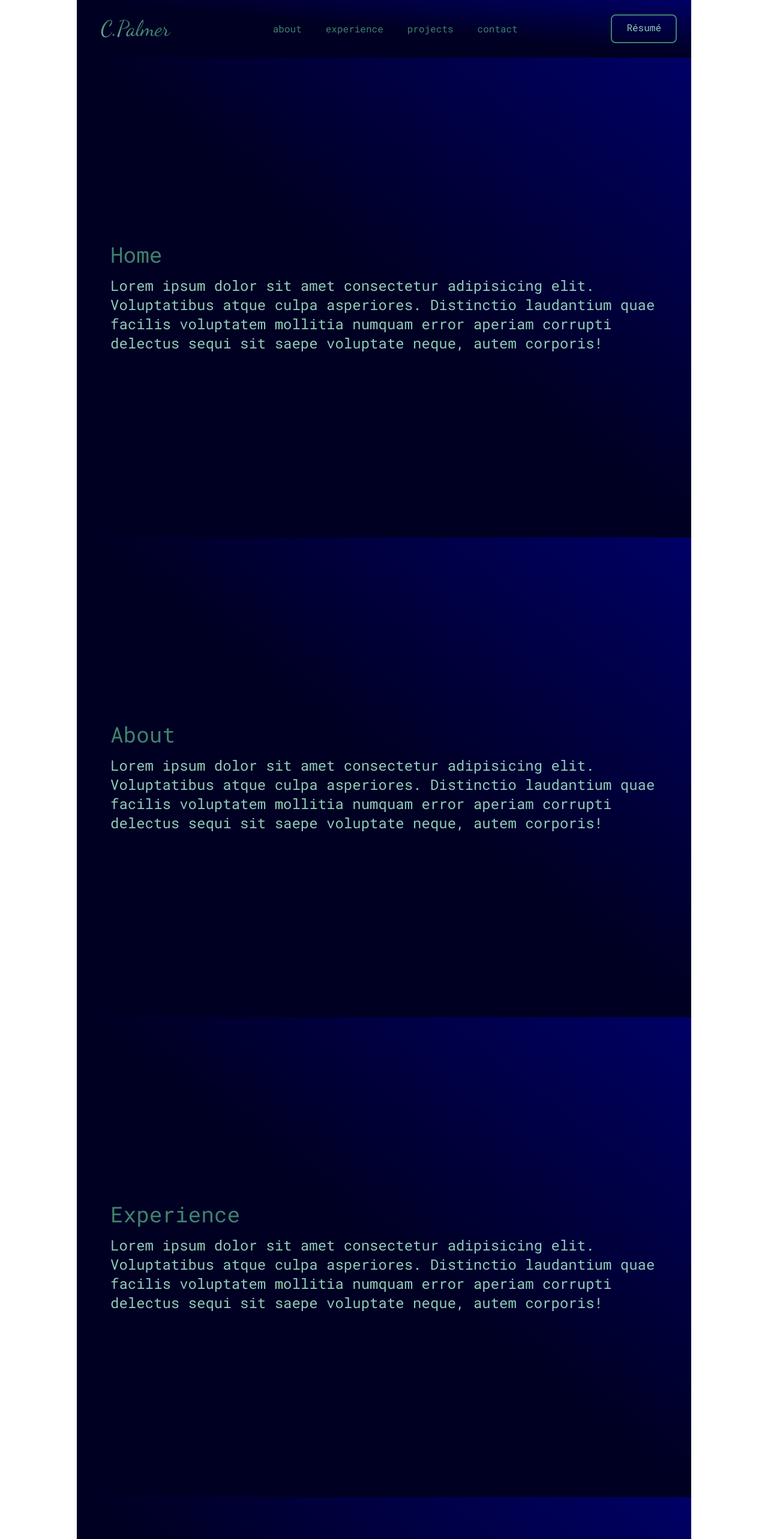
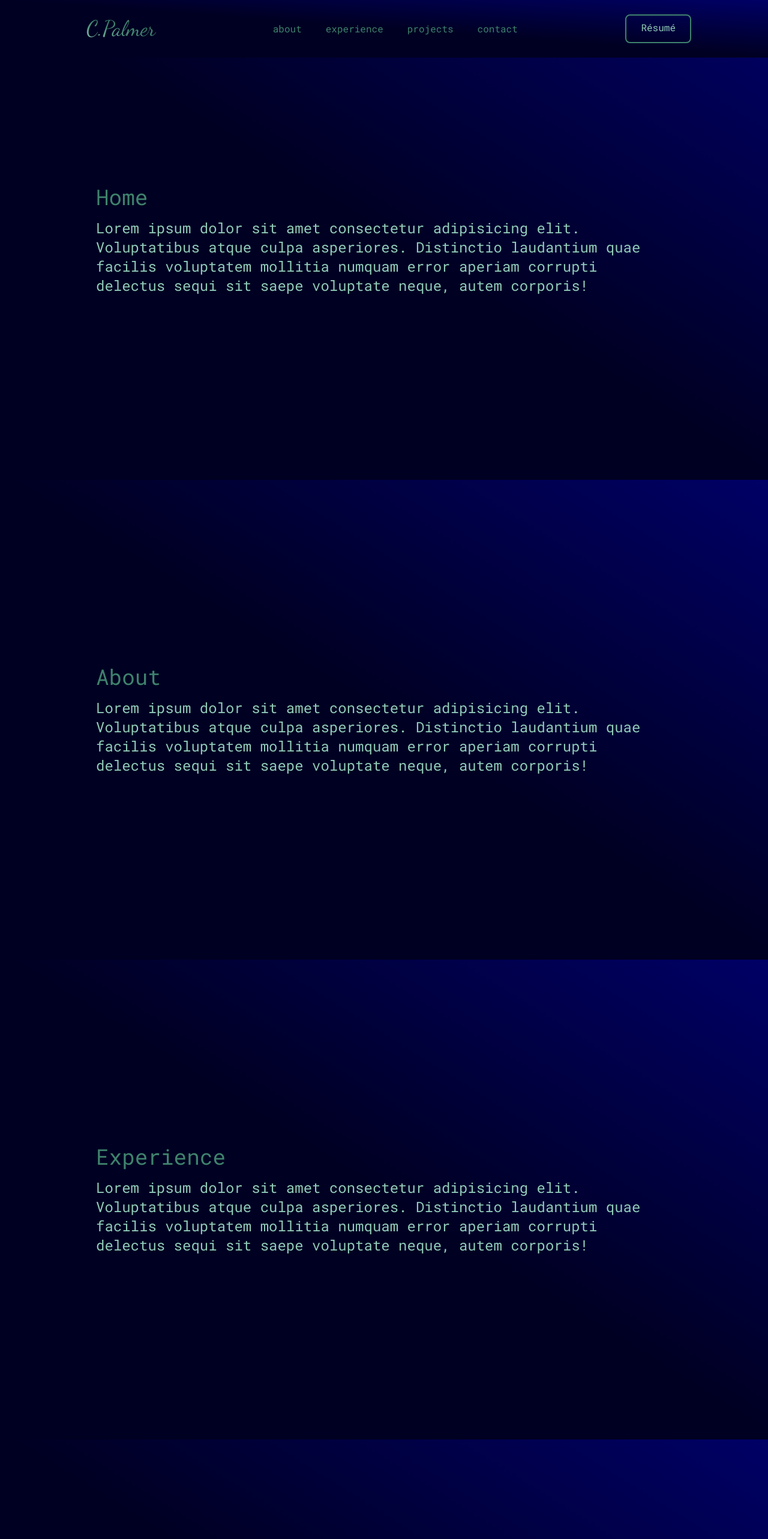
Before and after one commit to cpalmer-atx/react-tailwind-portfolio, a React (Create React App) app: page / in a window 1280 px wide. Shown: the top 2566 px of the page at 60% size. Built offline with nearby package versions, Linux system fonts and the light colour scheme; the HTML template or start-up script is replaced by a standard one.

Commit message:
alignment issues resolved, fully responsive and aligned

```diff
--- a/src/App.jsx
+++ b/src/App.jsx
@@ -8,14 +8,14 @@ import Contact from './components/Contact'
 
 const App = () => {
   return (
-    <>
+    <div className=''>
       <Navbar />
       <Home />
       <About />
       <Experience />
       <Projects />
       <Contact />
-    </>
+    </div>
   )
 }
 
--- a/src/components/About.jsx
+++ b/src/components/About.jsx
@@ -1,7 +1,7 @@
 const About = () => {
   return (
-    <div name='about' className="relative container mx-auto p-6 h-screen w-full max-w-5xl bg-gradient-to-tr from-primary via-primary to-secondary">
-      <div className="flex flex-col p-8 justify-center mx-auto h-full">
+    <div name='about' className="relative container mx-auto p-6 h-screen max-w-full bg-gradient-to-tr from-primary via-primary to-secondary">
+      <div className="flex flex-col p-8 justify-center mx-auto h-full max-w-5xl">
         <h1 className="text-primaryTxt text-4xl">About</h1>
         <p className="text-secondaryTxt text-2xl pt-4">Lorem ipsum dolor sit amet consectetur adipisicing elit. Voluptatibus atque culpa asperiores. Distinctio laudantium quae facilis voluptatem mollitia numquam error aperiam corrupti delectus sequi sit saepe voluptate neque, autem corporis!</p>
       </div>
--- a/src/components/Contact.jsx
+++ b/src/components/Contact.jsx
@@ -1,7 +1,7 @@
 const Contact = () => {
   return (
-    <div name='contact' className="relative container mx-auto p-6 h-screen w-full max-w-5xl bg-gradient-to-tr from-primary via-primary to-secondary">
-      <div className="flex flex-col p-8 justify-center mx-auto h-full">
+    <div name='contact' className="relative container mx-auto p-6 h-screen max-w-full bg-gradient-to-tr from-primary via-primary to-secondary">
+      <div className="flex flex-col p-8 justify-center mx-auto h-full max-w-5xl">
         <h1 className="text-primaryTxt text-4xl">Contact</h1>
         <p className="text-secondaryTxt text-2xl pt-4">Lorem ipsum dolor sit amet consectetur adipisicing elit. Voluptatibus atque culpa asperiores. Distinctio laudantium quae facilis voluptatem mollitia numquam error aperiam corrupti delectus sequi sit saepe voluptate neque, autem corporis!</p>
       </div>
--- a/src/components/Experience.jsx
+++ b/src/components/Experience.jsx
@@ -1,7 +1,7 @@
 const Experience = () => {
   return (
-    <div name='experience' className="relative container mx-auto p-6 h-screen w-full max-w-5xl bg-gradient-to-tr from-primary via-primary to-secondary">
-      <div className="flex flex-col p-8 justify-center mx-auto h-full">
+    <div name='experience' className="relative container mx-auto p-6 h-screen max-w-full bg-gradient-to-tr from-primary via-primary to-secondary">
+      <div className="flex flex-col p-8 justify-center mx-auto h-full max-w-5xl">
         <h1 className="text-primaryTxt text-4xl">Experience</h1>
         <p className="text-secondaryTxt text-2xl pt-4">Lorem ipsum dolor sit amet consectetur adipisicing elit. Voluptatibus atque culpa asperiores. Distinctio laudantium quae facilis voluptatem mollitia numquam error aperiam corrupti delectus sequi sit saepe voluptate neque, autem corporis!</p>
       </div>
--- a/src/components/Home.jsx
+++ b/src/components/Home.jsx
@@ -1,7 +1,7 @@
 const Home = () => {
   return (
-    <div name='home' className="relative container mx-auto p-6 h-screen w-full max-w-5xl bg-gradient-to-tr from-primary via-primary to-secondary">
-      <div className="flex flex-col p-8 justify-center mx-auto h-full">
+    <div name='home' className="relative container mx-auto p-6 h-screen max-w-full bg-gradient-to-tr from-primary via-primary to-secondary">
+      <div className="flex flex-col p-8 justify-center mx-auto h-full max-w-5xl">
         <h1 className="text-primaryTxt text-4xl">Home</h1>
         <p className="text-secondaryTxt text-2xl pt-4">Lorem ipsum dolor sit amet consectetur adipisicing elit. Voluptatibus atque culpa asperiores. Distinctio laudantium quae facilis voluptatem mollitia numquam error aperiam corrupti delectus sequi sit saepe voluptate neque, autem corporis!</p>
       </div>
--- a/src/components/Navbar.jsx
+++ b/src/components/Navbar.jsx
@@ -10,10 +10,13 @@ const Navbar = () => {
   ]
 
   return (
-    <nav className="relative container mx-auto p-6  max-w-5xl bg-gradient-to-tr from-primary via-primary to-secondary">
-      <div className="flex items-center justify-between">
+    // <div className="relative">
+    <nav className="fixed z-20 container mx-auto p-6 max-w-full bg-gradient-to-tr from-primary via-primary to-secondary">
+      <div className="flex items-center mx-auto justify-between max-w-5xl">
         <div>
-          <h1 className="text-4xl px-4 font-logo text-transparent bg-clip-text bg-gradient-to-bl from-primaryTxt via-primaryTxt to-secondaryTxt">C.Palmer</h1>
+          <Link to='home' smooth duration={700}>
+            <h1 className="text-4xl px-4 font-logo cursor-pointer hover:scale-105 duration-300 text-transparent bg-clip-text bg-gradient-to-bl from-primaryTxt via-primaryTxt to-secondaryTxt">C.Palmer</h1>
+          </Link>
         </div>
         <ul className="hidden space-x-6 text-primaryTxt md:flex">
           {links.map( (link) => (
@@ -32,10 +35,12 @@ const Navbar = () => {
         {/* Mobile menu */}
         { nav && (
           <ul className="flex flex-col md:hidden z-10 justify-center items-center absolute top-0 left-0 w-full h-screen bg-gradient-to-tr from-primary via-primary to-secondary text-primaryTxt">
-            <h1 className="text-4xl py-3 my-4 px-10 border-b-2 border-primaryTxt font-logo text-transparent bg-clip-text bg-gradient-to-bl from-primaryTxt via-primaryTxt to-secondaryTxt">C.Palmer</h1>
+            <Link to='home' onClick={() => setNav(!nav)} smooth duration={700}>
+              <h1 className="text-4xl py-3 my-4 px-10 border-b-2 cursor-pointer hover:text-secondaryTxt border-primaryTxt font-logo text-transparent bg-clip-text bg-gradient-to-bl from-primaryTxt via-primaryTxt to-secondaryTxt">C.Palmer</h1>
+            </Link>
             {links.map( (link) => (
-              <li key={link} onClick={() => setNav(!nav)} className="cursor-pointer py-4 text-2xl hover:text-secondaryTxt hover:scale-110">
-                <Link to={link} smooth duration={500}>{link}</Link>
+              <li key={link} className="cursor-pointer py-4 text-2xl hover:text-secondaryTxt hover:scale-110">
+                <Link to={link} onClick={() => setNav(!nav)} smooth duration={700}>{link}</Link>
               </li>
             ))}
             <a href="./" className="p-3 px-16 pt-2 mt-8 text-secondaryTxt border-2 border-primaryTxt hover:scale-105 hover:border-contrast duration-300 rounded-lg">Résumé</a>
@@ -43,6 +48,7 @@ const Navbar = () => {
         )}
       </div>
     </nav>
+    // </div>
   )
 }
 
--- a/src/components/Projects.jsx
+++ b/src/components/Projects.jsx
@@ -1,7 +1,7 @@
 const Projects = () => {
   return (
-    <div name='projects' className="relative container mx-auto p-6 h-screen w-full max-w-5xl bg-gradient-to-tr from-primary via-primary to-secondary">
-      <div className="flex flex-col p-8 justify-center mx-auto h-full">
+    <div name='projects' className="relative container mx-auto p-6 h-screen max-w-full bg-gradient-to-tr from-primary via-primary to-secondary">
+      <div className="flex flex-col p-8 justify-center mx-auto h-full max-w-5xl">
         <h1 className="text-primaryTxt text-4xl">Projects</h1>
         <p className="text-secondaryTxt text-2xl pt-4">Lorem ipsum dolor sit amet consectetur adipisicing elit. Voluptatibus atque culpa asperiores. Distinctio laudantium quae facilis voluptatem mollitia numquam error aperiam corrupti delectus sequi sit saepe voluptate neque, autem corporis!</p>
       </div>
```
